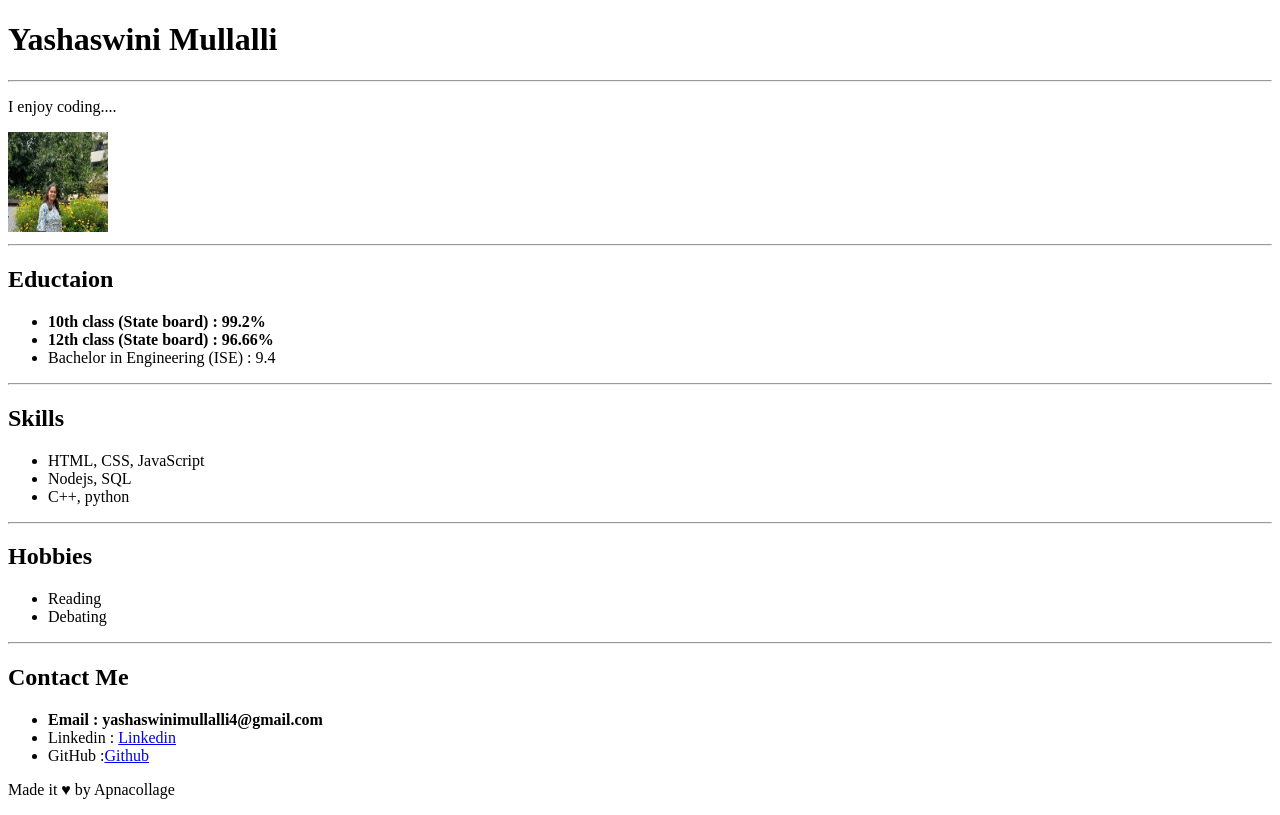
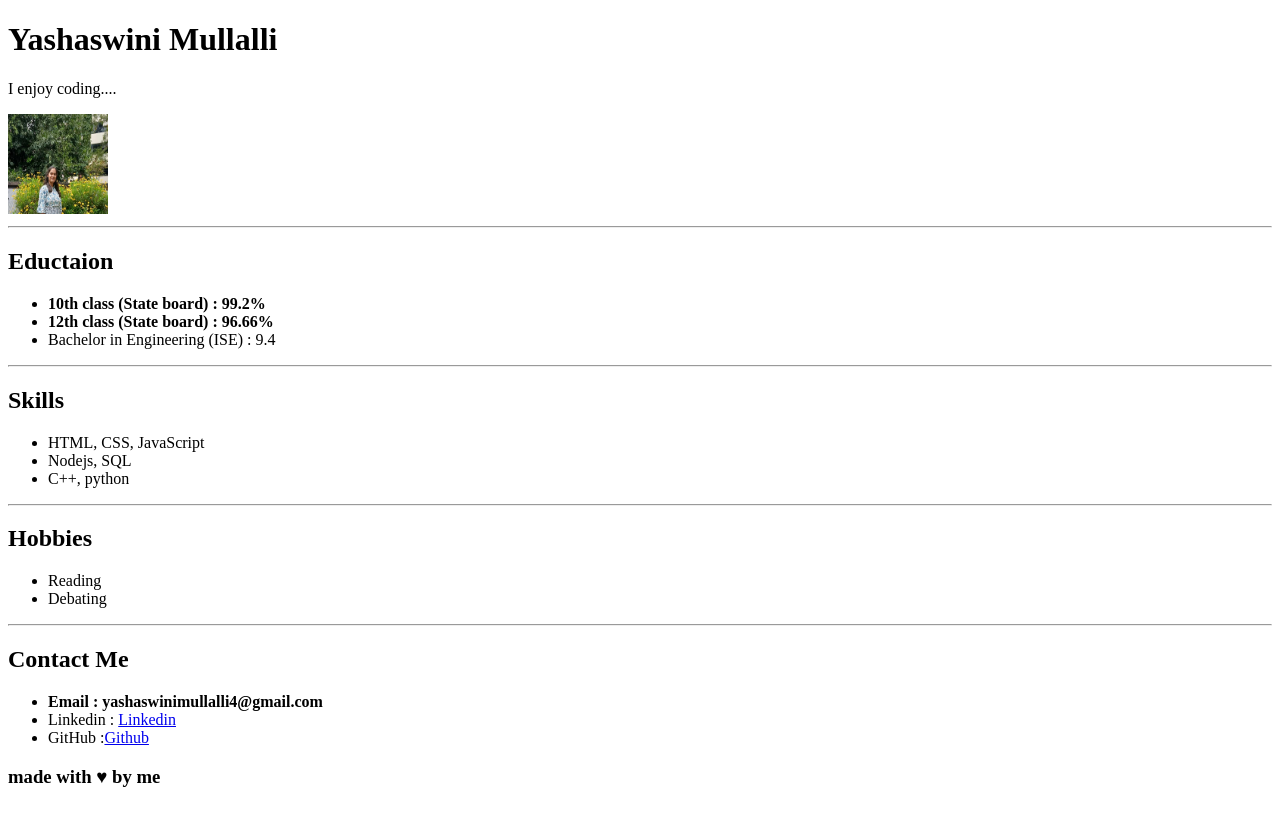
Before and after one commit to yashaswinimullalli/webdevelopment, a plain HTML site: page HTML/6.project/portfolio.html in a window 1280 px wide. Drawn offline with Linux system fonts and the light colour scheme.

Commit message:
add changes

```diff
--- a/HTML/6.project/portfolio.html
+++ b/HTML/6.project/portfolio.html
@@ -6,39 +6,46 @@
 	<title>Portfolio Page </title>
 </head>
 <body>
-
+<header>
 	<h1>Yashaswini Mullalli</h1>
-	<hr/>
 	<p>I enjoy coding....</p>
 	<img src = "pro1.jpeg" alt="YM" height="100px" width="100px">
 	<hr/>
+	</header>
+	<section>
 	<h2>Eductaion</h2>
 	<ul>
 		<li><b>10th class (State board) : 99.2%</b></li>
 		<li><b>12th class (State board) : 96.66% </b></li>
 		<li>Bachelor in Engineering (ISE) : 9.4</li>
 	</ul>
+	</section>
 	<hr />
+		<section>
 		<h2>Skills</h2>
 		<ul>
 			<li>HTML, CSS, JavaScript</li>
 			<li>Nodejs, SQL</li>
 			<li>C++, python</li>
 		</ul>
+		</section>
 		<hr/>
+		<section>
 	<h2>Hobbies</h2>
 	<ul>
 		<li>Reading</li>
 		<li>Debating</li>
 	</ul>
+	</section>
 	<hr/>
+	<footer>
 	<h2>Contact Me</h2>
 	<ul>
 		<li><b>Email : yashaswinimullalli4@gmail.com</b></li>
 		<li>Linkedin : <a href =https://www.linkedin.com/in/yashaswini-mullalli-3082a6330/?originalSubdomain=in >Linkedin</a></li>
 		<li>GitHub :<a href= https://github.com/yashaswinimullalli >Github</a></li>
 	</ul>
-	<p>Made it &hearts; by Apnacollage</p>
-	</body>
+	<h3>made with &hearts; by me</h3>
+	</footer>
 </body>
 </html>
```
Also changed, not shown: HTML/8Tags.html (+6 -0 lines).
